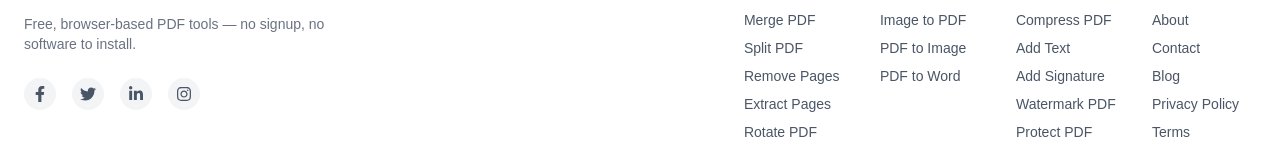
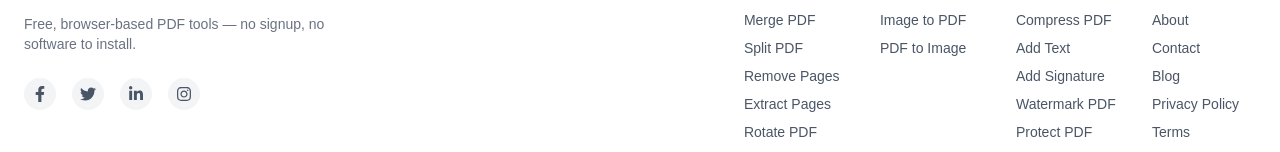
Before and after one commit to pankil30/pdfmaster, a Next.js app: page / in a window 1280 px wide. Shown: the part 10690-10842 px from the top of the page. Built offline with nearby package versions, Linux system fonts and the light colour scheme.

Commit message:
Update Footer.tsx

```diff
--- a/components/Footer.tsx
+++ b/components/Footer.tsx
@@ -81,7 +81,6 @@ export default function Footer() {
               <div className="mt-3 flex flex-col gap-2 text-sm text-gray-600">
                 <Link href="/image-to-pdf" className="hover:text-red-500">Image to PDF</Link>
                 <Link href="/pdf-to-image" className="hover:text-red-500">PDF to Image</Link>
-                <Link href="/pdf-to-word" className="hover:text-red-500">PDF to Word</Link>
               </div>
             </div>
 
```
